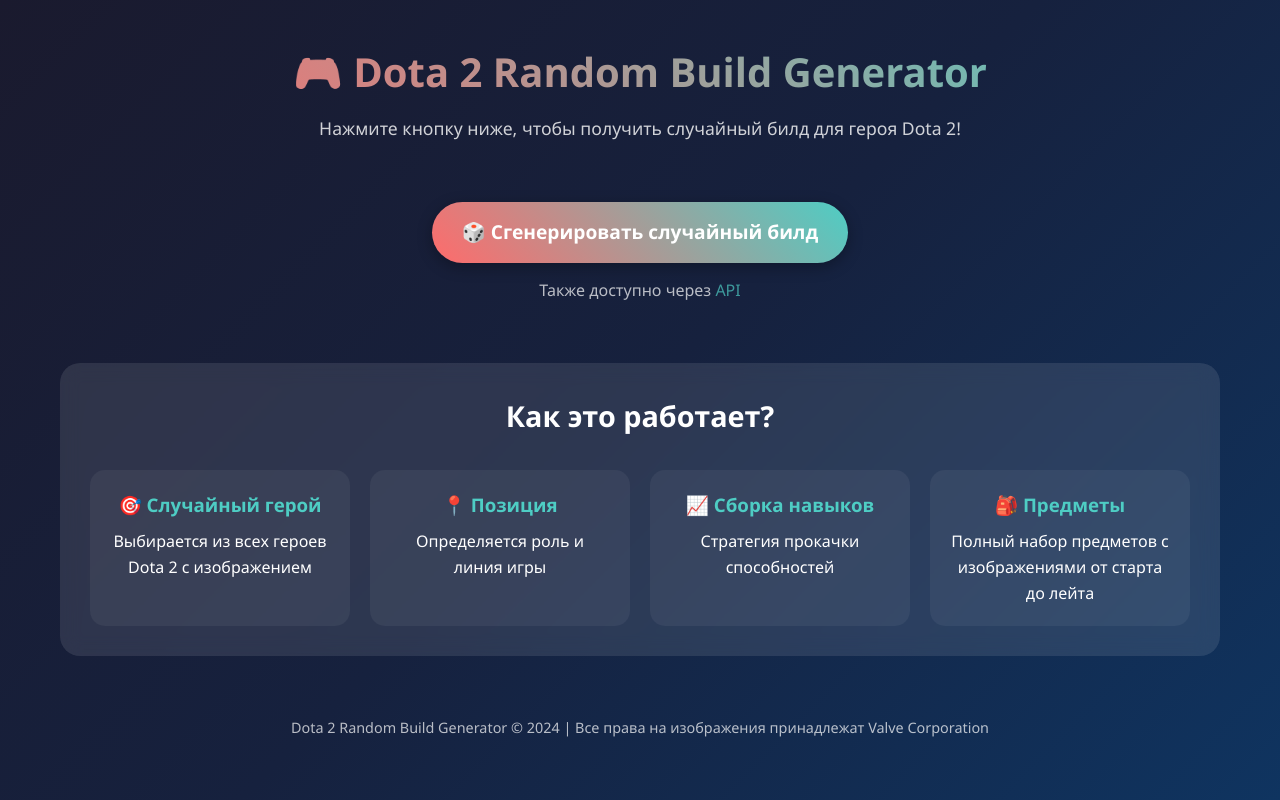
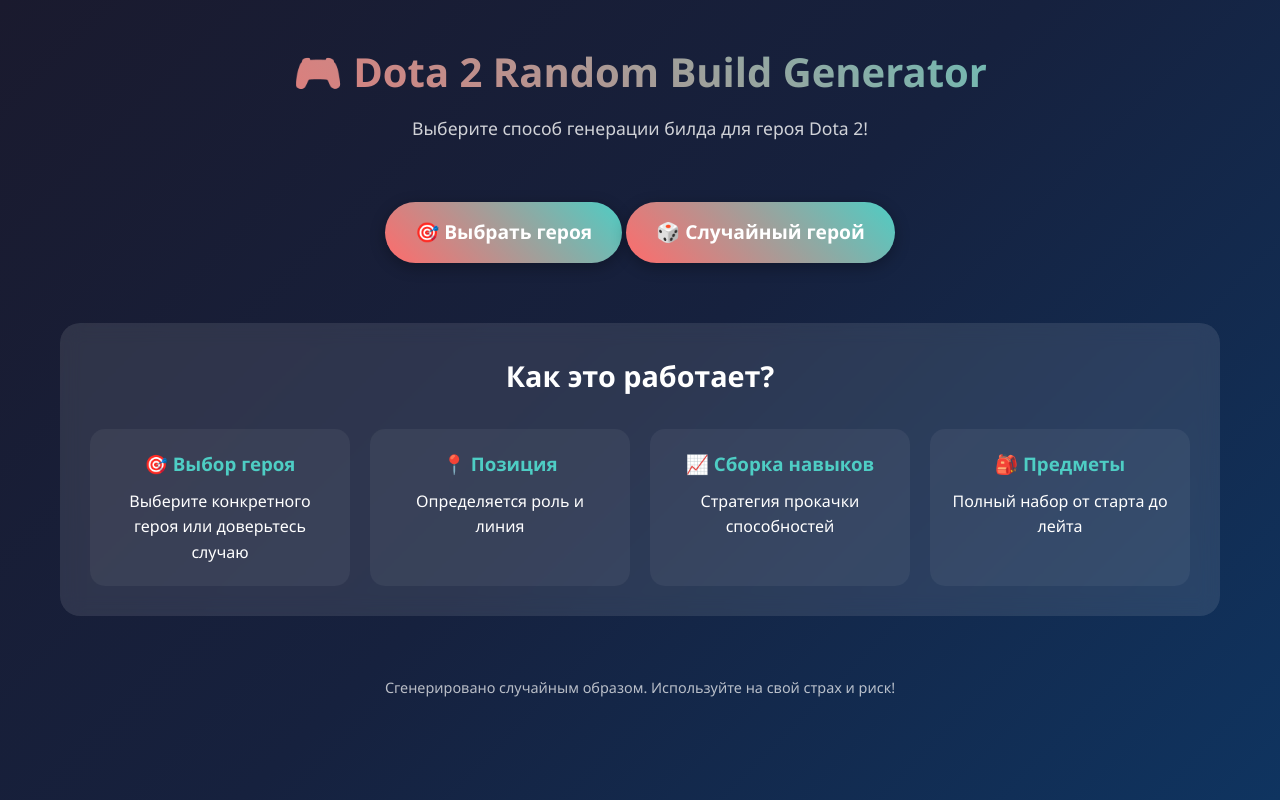
Before and after one commit to ZagustiTEL/dota-21, a Flask app: page / in a window 1280 px wide. Run offline with Flask 3, Linux system fonts and the light colour scheme; data comes from the database, SQL or seed files in the repository.

Commit message:
Update index.html

```diff
--- a/templates/index.html
+++ b/templates/index.html
@@ -10,25 +10,31 @@
     <div class="container">
         <header>
             <h1>🎮 Dota 2 Random Build Generator</h1>
-            <p>Нажмите кнопку ниже, чтобы получить случайный билд для героя Dota 2!</p>
+            <p>Выберите способ генерации билда для героя Dota 2!</p>
         </header>
 
         <main>
             <div class="generator-section">
-                <a href="/generate" class="generate-btn">🎲 Сгенерировать случайный билд</a>
-                <p class="api-note">Также доступно через <a href="/api/generate">API</a></p>
+                <div class="generator-options">
+                    <a href="/select-hero" class="generate-btn hero-select-btn">
+                        🎯 Выбрать героя
+                    </a>
+                    <a href="/generate" class="generate-btn random-btn">
+                        🎲 Случайный герой
+                    </a>
+                </div>
             </div>
 
             <div class="info-section">
                 <h2>Как это работает?</h2>
                 <div class="features">
                     <div class="feature">
-                        <h3>🎯 Случайный герой</h3>
-                        <p>Выбирается из всех героев Dota 2 с изображением</p>
+                        <h3>🎯 Выбор героя</h3>
+                        <p>Выберите конкретного героя или доверьтесь случаю</p>
                     </div>
                     <div class="feature">
                         <h3>📍 Позиция</h3>
-                        <p>Определяется роль и линия игры</p>
+                        <p>Определяется роль и линия</p>
                     </div>
                     <div class="feature">
                         <h3>📈 Сборка навыков</h3>
@@ -36,14 +42,14 @@
                     </div>
                     <div class="feature">
                         <h3>🎒 Предметы</h3>
-                        <p>Полный набор предметов с изображениями от старта до лейта</p>
+                        <p>Полный набор от старта до лейта</p>
                     </div>
                 </div>
             </div>
         </main>
 
         <footer>
-            <p>Dota 2 Random Build Generator © 2024 | Все права на изображения принадлежат Valve Corporation</p>
+            <p>Сгенерировано случайным образом. Используйте на свой страх и риск!</p>
         </footer>
     </div>
 </body>
```
